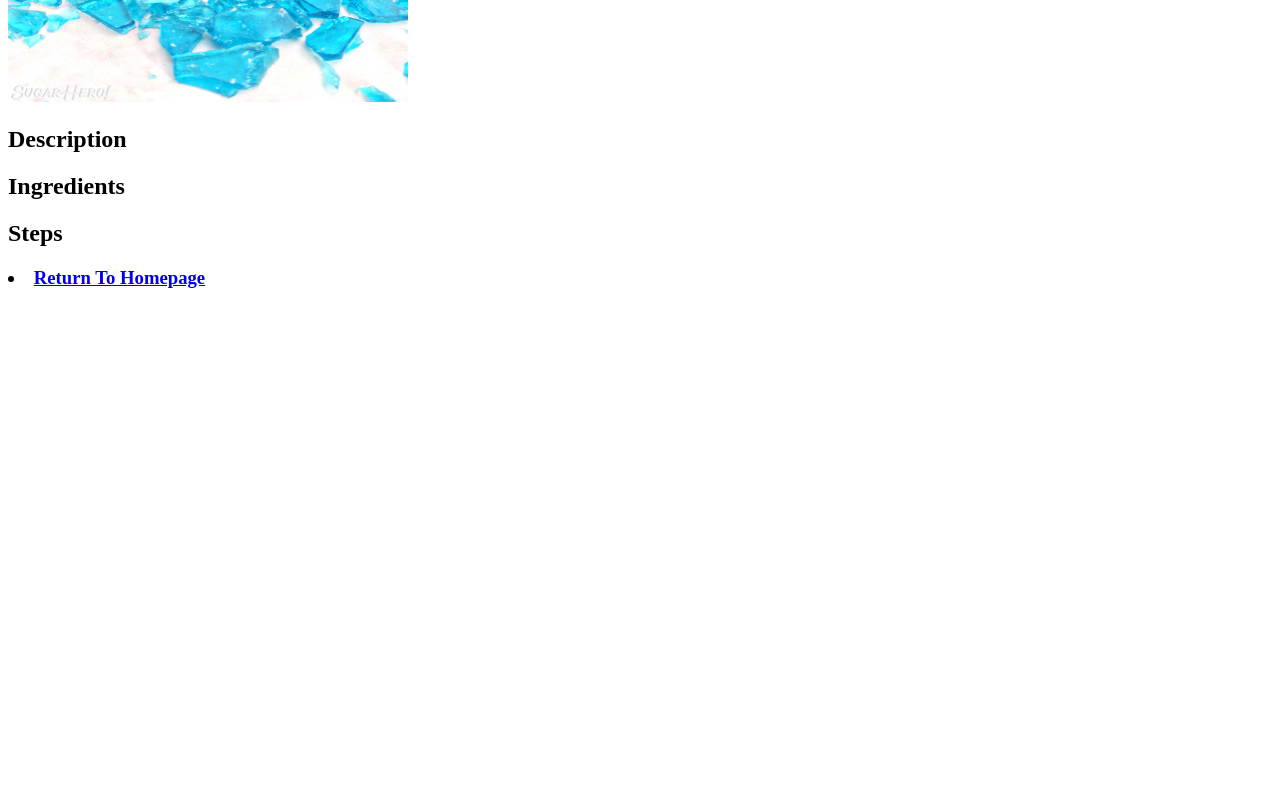
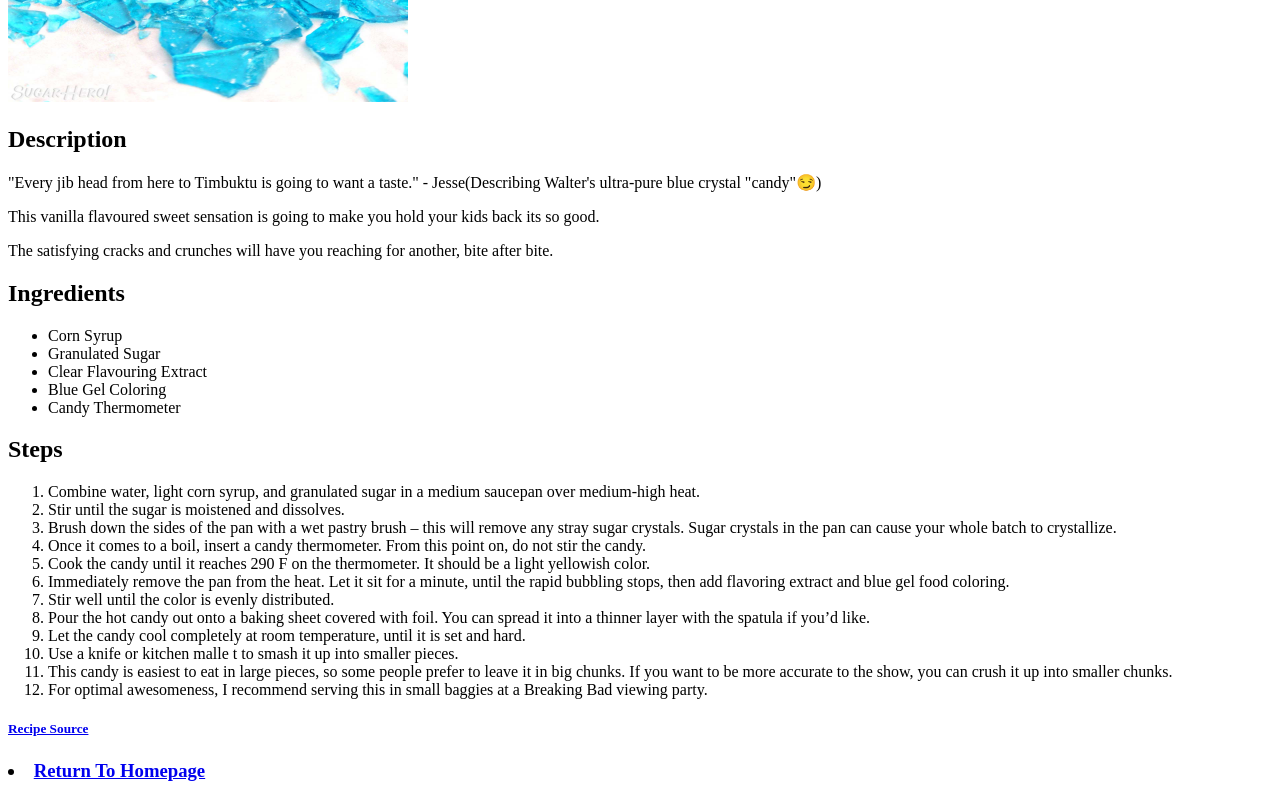
Before and after one commit to MichaelBA55/odin-recipes, a plain HTML site: page recipes/candy.html in a window 1280 px wide. Shown: the part 428-1228 px from the top of the page. Before the commit the page ends 800 px from the top, so only its background shows below. Drawn offline with Linux system fonts and the light colour scheme.

Commit message:
Finished candy.html, same format as burger.html, recipe source at the bottom.
Tweaked other recipes for better file structure consistency.

```diff
--- a/recipes/candy.html
+++ b/recipes/candy.html
@@ -6,33 +6,46 @@
     <title>Recipes - Blue "Crystal" Candy</title>
 </head>
 <body>
-    <!--candy page-->
+    <!--Blue candy page-->
     <h1>Blue "Crystal" Candy</h1>
     <img src="../images/candy.jpg" alt="Blue rock candy"
     height="450" width="400">
 
     <h2>Description</h2>
-    <p>
+    <p>"Every jib head from here to Timbuktu is going to want a taste." - Jesse(Describing Walter's ultra-pure blue crystal "candy"😏)</p>
+    <p>This vanilla flavoured sweet sensation is going to make you hold your kids back its so good.</p>
+    <p>The satisfying cracks and crunches will have you reaching for another, bite after bite.</p>
+
+    <!--Ingredients Section-->
+    <h2>Ingredients</h2>
+    <ul>
+        <li>Corn Syrup</li>
+        <li>Granulated Sugar</li>
+        <li>Clear Flavouring Extract</li>
+        <li>Blue Gel Coloring</li>
+        <li>Candy Thermometer</li>
+    </ul>
+
+    <!--Recipe Steps Section-->
+    <h2>Steps</h2>
+    <ol>
+        <li>Combine water, light corn syrup, and granulated sugar in a medium saucepan over medium-high heat.</li>
+        <li>Stir until the sugar is moistened and dissolves.</li>
+        <li>Brush down the sides of the pan with a wet pastry brush – this will remove any stray sugar crystals. Sugar crystals in the pan can cause your whole batch to crystallize.</li>
+        <li>Once it comes to a boil, insert a candy thermometer. From this point on, do not stir the candy.</li>
+        <li>Cook the candy until it reaches 290 F on the thermometer. It should be a light yellowish color.</li>
+        <li>Immediately remove the pan from the heat. Let it sit for a minute, until the rapid bubbling stops, then add flavoring extract and blue gel food coloring.</li>
+        <li>Stir well until the color is evenly distributed.</li>
+        <li>Pour the hot candy out onto a baking sheet covered with foil. You can spread it into a thinner layer with the spatula if you’d like.</li>
+        <li>Let the candy cool completely at room temperature, until it is set and hard.</li>
+        <li>Use a knife or kitchen malle t to smash it up into smaller pieces.</li>
+        <li>This candy is easiest to eat in large pieces, so some people prefer to leave it in big chunks. If you want to be more accurate to the show, you can crush it up into smaller chunks.</li>
+        <li>For optimal awesomeness, I recommend serving this in small baggies at a Breaking Bad viewing party.</li>
+    </ol>
 
 
-    </p>
-
-    <h2>Ingredients</h2>
-    <ul>
-
-
-
-
-    </ul>
-
-    <h2>Steps</h2>
-    <ol>
-
-
-
-
-
-    </ol>
+    <!--Source for recipe-->
+    <h5><a href="https://www.sugarhero.com/blue-crystal-meth-rock-candy-for-breaking-bad/" target="_blank" rel="noreferrer">Recipe Source</a></h5>
 
     <p>
         <h3><li><a href="../index.html">Return To Homepage</a></li></h3>
```
Also changed, not shown: recipes/burger.html (+1 -1 lines), recipes/chicken.html (+3 -1 lines).
